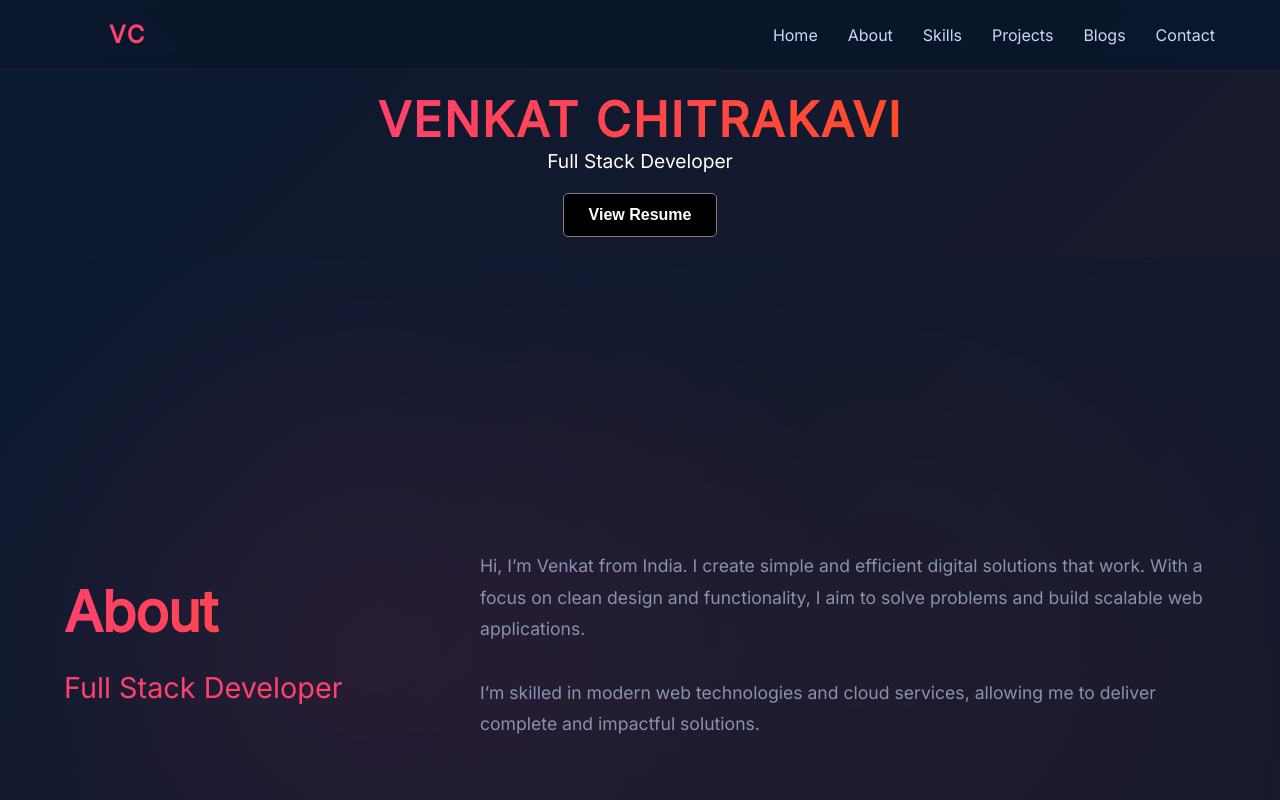
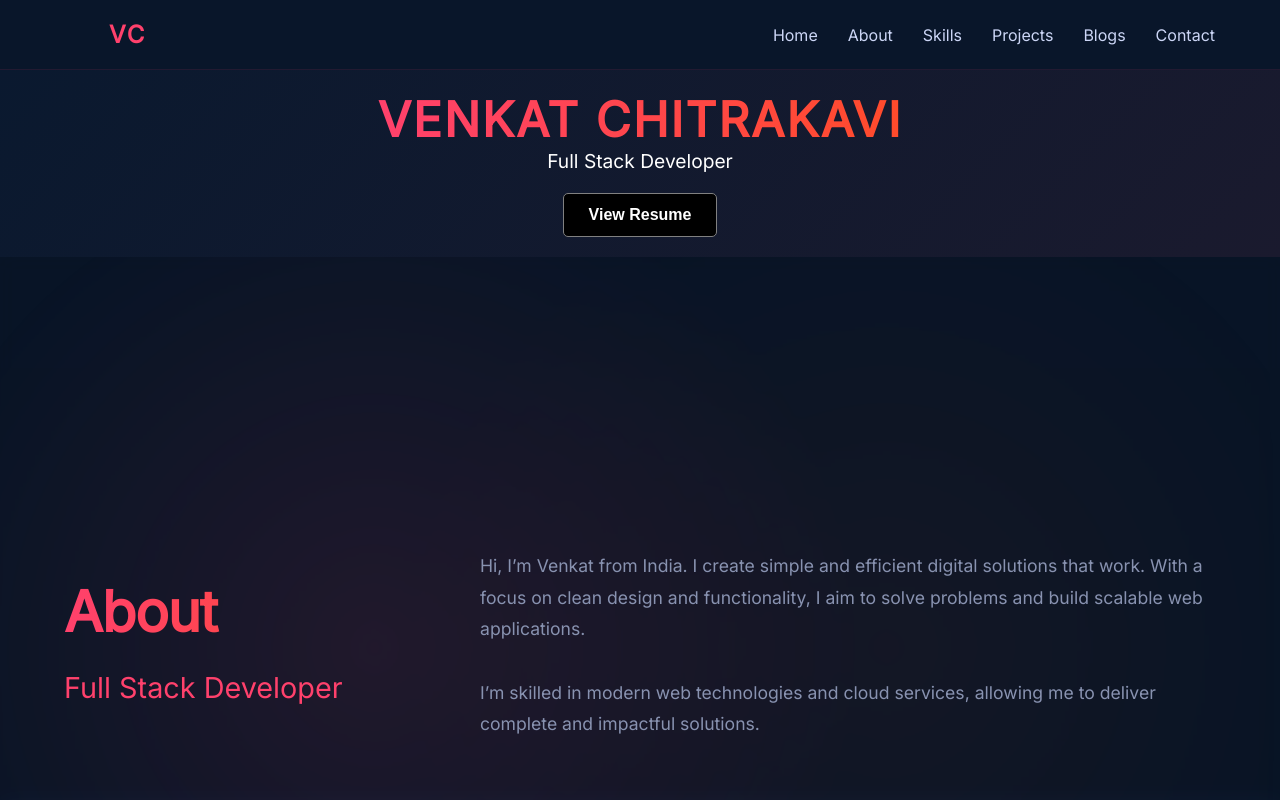
Before and after one commit to VENKAT2905/My-Portfolio, a React (Vite) app in the folder my-portfolio/: page / in a window 1280 px wide. Shown: the top 800 px of the page. Built offline with nearby package versions, Linux system fonts and the light colour scheme.

Commit message:
Update css

```diff
--- a/my-portfolio/src/App.jsx
+++ b/my-portfolio/src/App.jsx
@@ -51,11 +51,14 @@ const HomePage = () => {
 const App = () => {
   return (
     <Router>
-      <Routes>
-        <Route path="/" element={<HomePage />} />
-        <Route path="/blog" element={<Blog />} />
-        <Route path="/blog/:id" element={<BlogPost />} />
-      </Routes>
+      <div className="relative">
+        <div className="background-overlay" />
+        <Routes>
+          <Route path="/" element={<HomePage />} />
+          <Route path="/blog" element={<Blog />} />
+          <Route path="/blog/:id" element={<BlogPost />} />
+        </Routes>
+      </div>
     </Router>
   );
 };
--- a/my-portfolio/src/components/About/About.css
+++ b/my-portfolio/src/components/About/About.css
@@ -5,7 +5,6 @@ html {
 .about {
   min-height: 100vh;
   padding: 6rem 4rem;
-  background: linear-gradient(135deg, #0a192f 0%, #1a1a2e 100%);
   display: grid;
   grid-template-columns: minmax(300px, 1fr) 2fr;
   gap: 3rem;
@@ -37,7 +36,7 @@ html {
   background: rgba(26, 26, 46, 0.8);
   backdrop-filter: blur(10px);
   border-radius: 15px;
-  border-left: 4px solid #FF416C;
+  border-left: 4px solid var(--primary);
   padding: 2.5rem;
   max-width: 800px;
   transform: translateY(20px);
--- a/my-portfolio/src/components/About/About.jsx
+++ b/my-portfolio/src/components/About/About.jsx
@@ -3,7 +3,7 @@ import "./About.css";
 
 const About = () => {
   return (
-    <section className="about" id="about">
+    <section id="about" className="about section-wrapper">
       <div>
         <h2>About</h2>
         <h3>Full Stack Developer</h3>
--- a/my-portfolio/src/styles/global.css
+++ b/my-portfolio/src/styles/global.css
@@ -18,6 +18,7 @@
   --card-border: rgba(255, 65, 108, 0.1);
   --shadow-primary: 0 15px 35px rgba(255, 65, 108, 0.2);
   --transition-standard: all 0.3s ease;
+  --grid-color: rgba(255, 65, 108, 0.05);
 }
 
 html {
@@ -29,6 +30,9 @@ body {
   background: var(--gradient-background);
   color: var(--text-main);
   position: relative;
+  background-color: var(--background-dark);
+  margin: 0;
+  padding: 0;
 }
 
 body::before {
@@ -55,13 +59,15 @@ body::before {
   position: fixed;
   top: 0;
   left: 0;
-  width: 100%;
-  height: 100%;
+  right: 0;
+  bottom: 0;
+  z-index: -1;
   background:
-    linear-gradient(45deg, rgba(59, 130, 246, 0.05) 0%, transparent 70%),
-    linear-gradient(-45deg, rgba(96, 165, 250, 0.05) 0%, transparent 70%);
+    linear-gradient(135deg, var(--background-dark) 0%, var(--background-light) 100%),
+    linear-gradient(to right, var(--grid-color) 1px, transparent 1px),
+    linear-gradient(to bottom, var(--grid-color) 1px, transparent 1px);
+  background-size: 100% 100%, 14px 24px, 14px 24px;
   pointer-events: none;
-  z-index: 0;
 }
 
 .main-content {
@@ -144,3 +150,18 @@ h1, h2, h3, h4, h5, h6 {
   transform: translateY(-3px);
   box-shadow: var(--shadow-primary);
 }
+
+.section-wrapper {
+  position: relative;
+  background: rgba(10, 25, 47, 0.8);
+  backdrop-filter: blur(10px);
+}
+
+.section-wrapper::before {
+  content: '';
+  position: absolute;
+  inset: 0;
+  background: radial-gradient(circle at 30% 50%, rgba(255, 65, 108, 0.1) 0%, transparent 50%),
+              radial-gradient(circle at 70% 50%, rgba(255, 75, 43, 0.05) 0%, transparent 50%);
+  pointer-events: none;
+}
```
